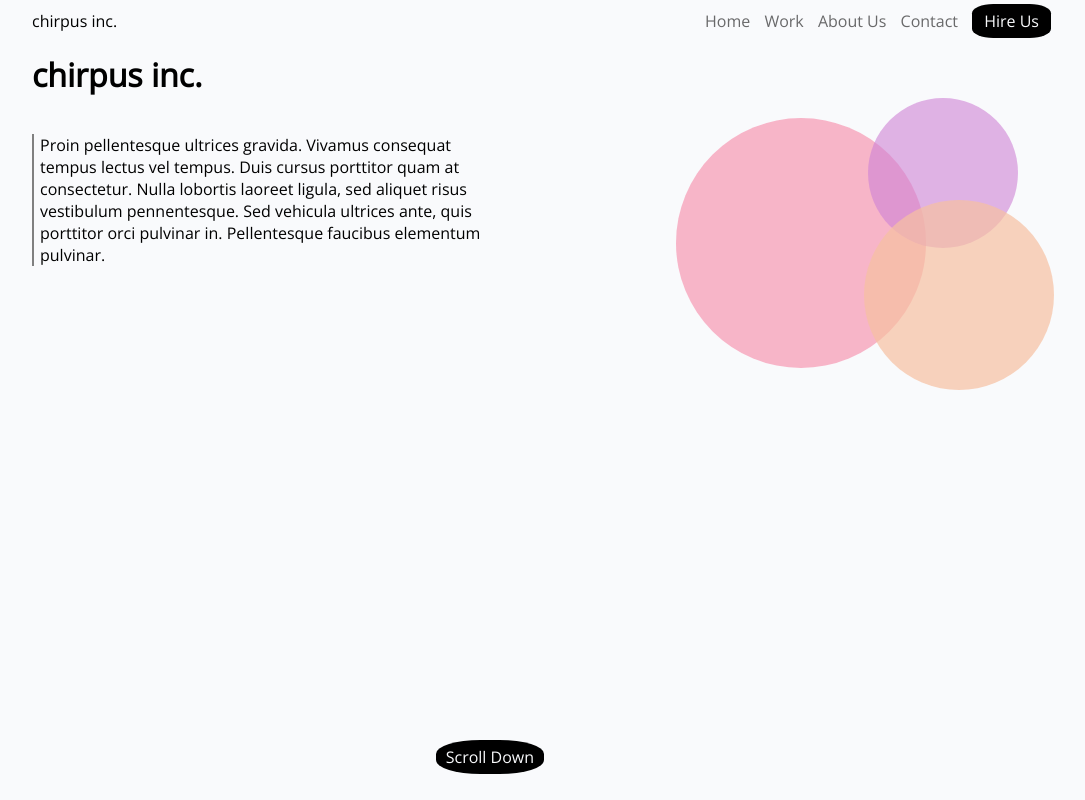
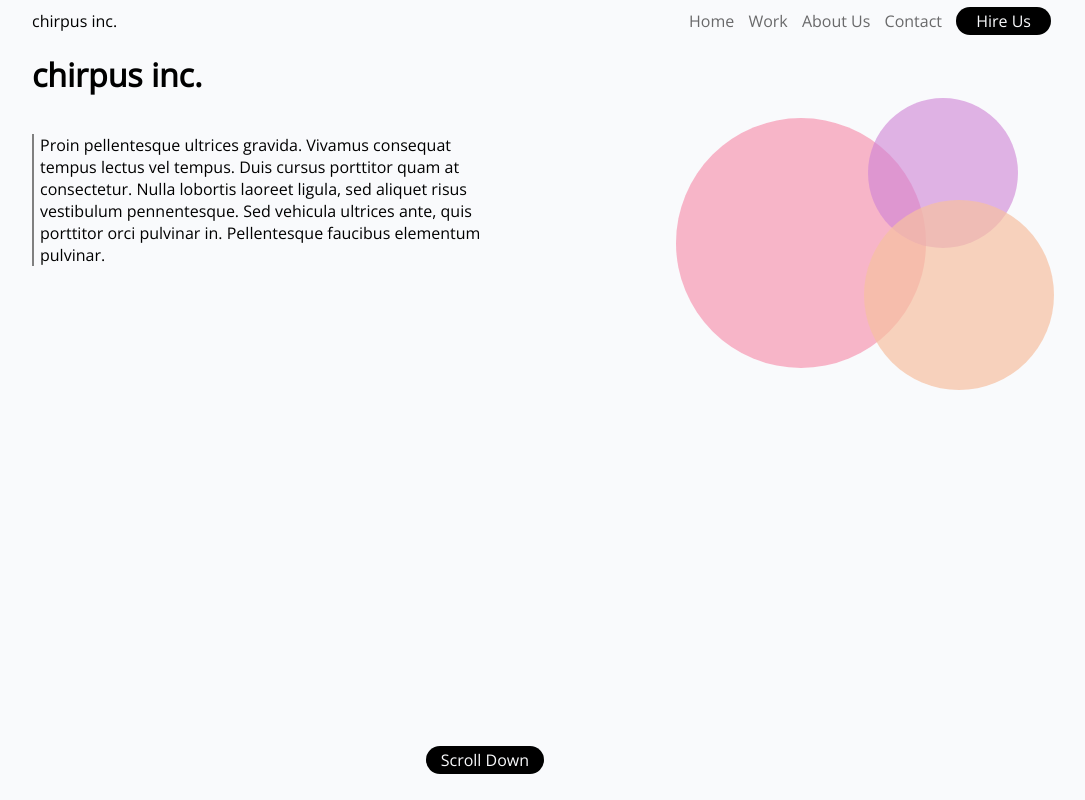
Before and after one commit to Venpresath/ChirpusLandingPage, a plain HTML site: page Index.html in a window 1280 px wide. Shown: the whole page, without its empty margins (96-1181 px from the left). Drawn offline with nearby package versions, Linux system fonts and the light colour scheme.

Commit message:
Updated Pills

```diff
--- a/main.css
+++ b/main.css
@@ -28,8 +28,8 @@ a{
 
 .cta {
     background: #000;
-    border-radius: 27%;
-    padding: 6px 12px;
+    border-radius: 20px;
+    padding: 3px 20px;
     color: #f9fafc;
 }
 
@@ -80,8 +80,8 @@ a{
 .scroll {
     color: #f9fafc;
     background: #000;
-    border-radius: 41%;
-    padding: 6px 10px;
+    border-radius: 20px;
+    padding: 3px 15px;
     position: absolute;
     bottom: 10px;
     right: 50%;
```
